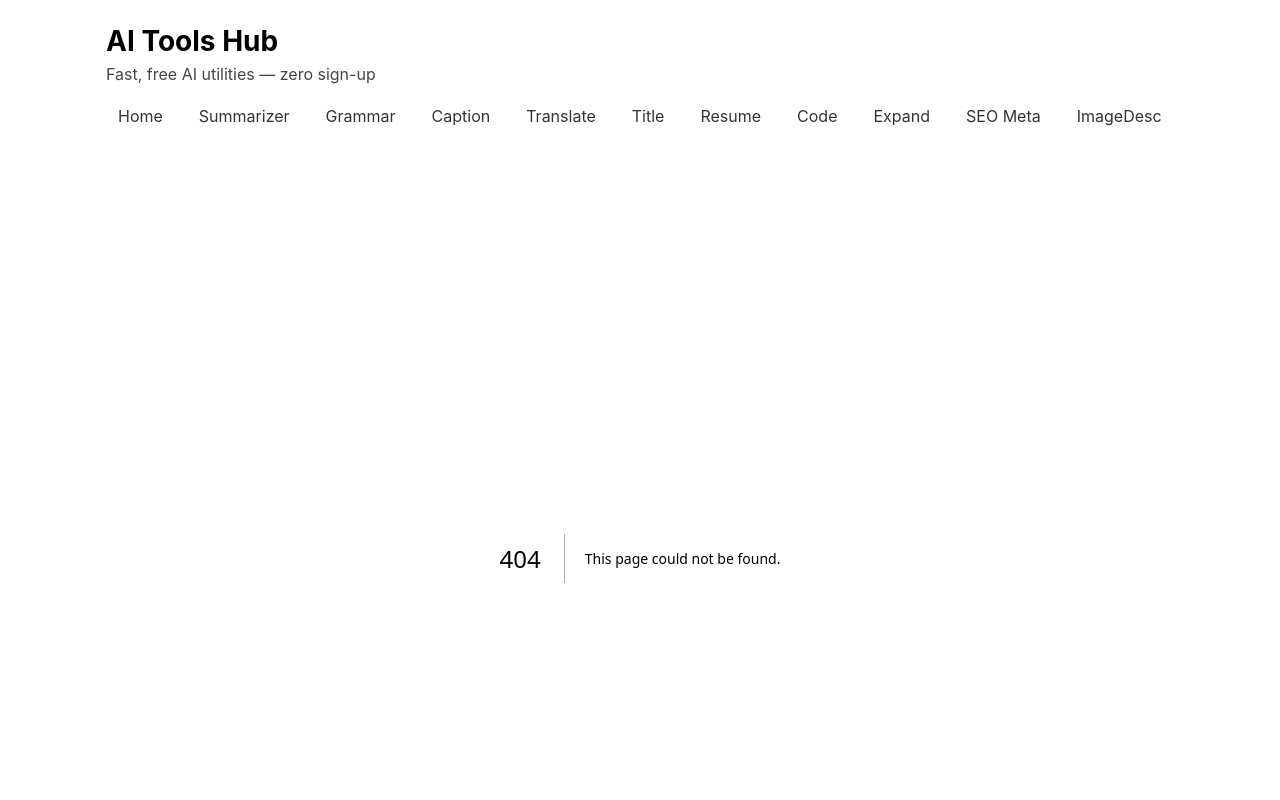
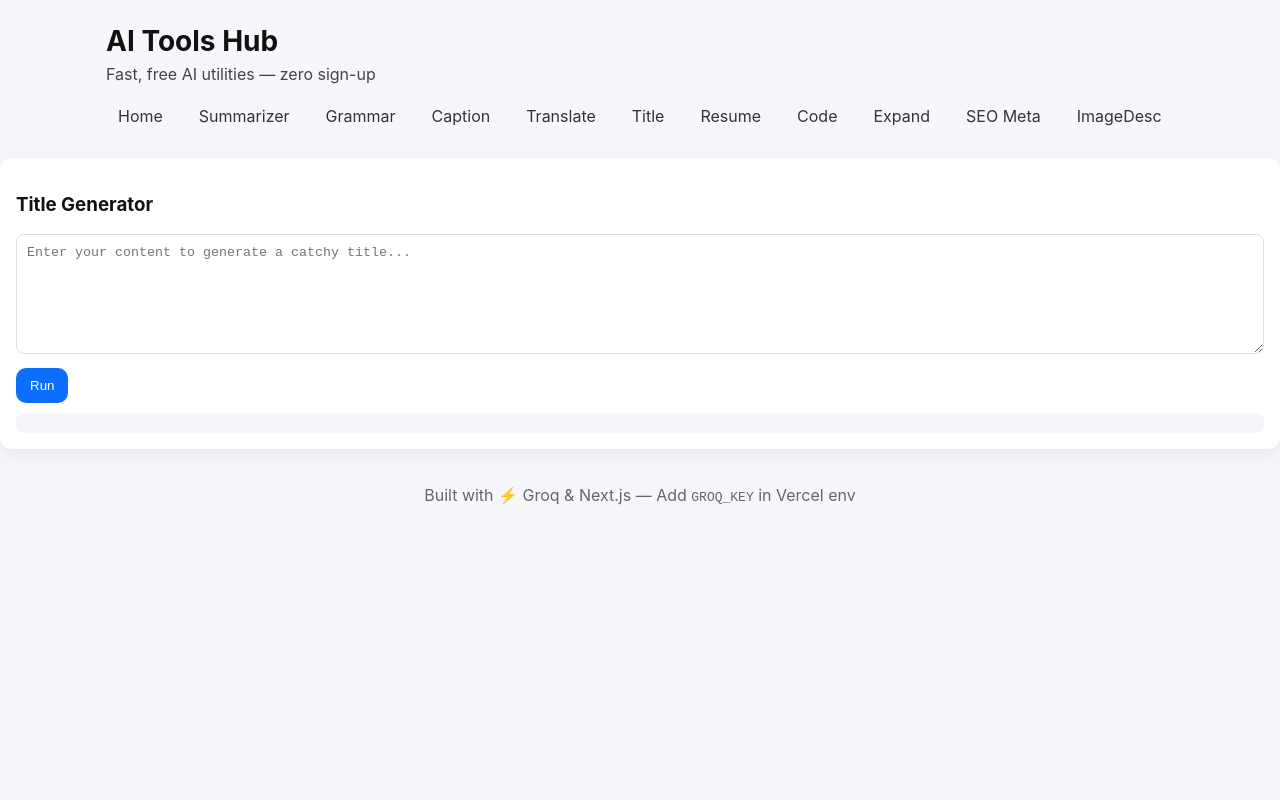
Before and after one commit to silunaya/ai-tools-hub, a Next.js app: page /tools/title in a window 1280 px wide. Before the commit this address had no page. Shown: the top 800 px of the page. Built offline with nearby package versions, Linux system fonts and the light colour scheme.

Commit message:
Create page.jsx

```diff
--- /dev/null
+++ b/app/tools/title/page.jsx
@@ -0,0 +1,11 @@
+import ToolForm from "../../components/ToolForm";
+
+export default function Title() {
+  return (
+    <ToolForm
+      apiPath="/api/title"
+      label="Title Generator"
+      placeholder="Enter your content to generate a catchy title..."
+    />
+  );
+}
```
